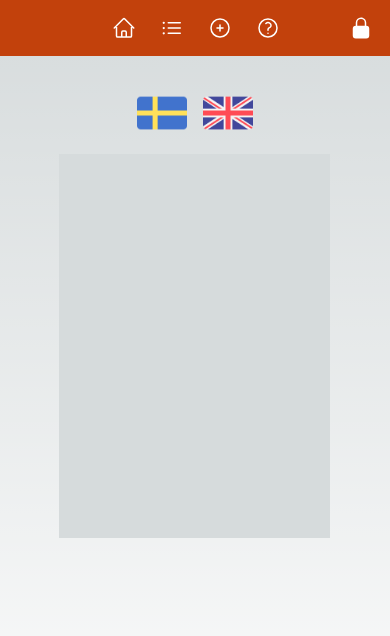
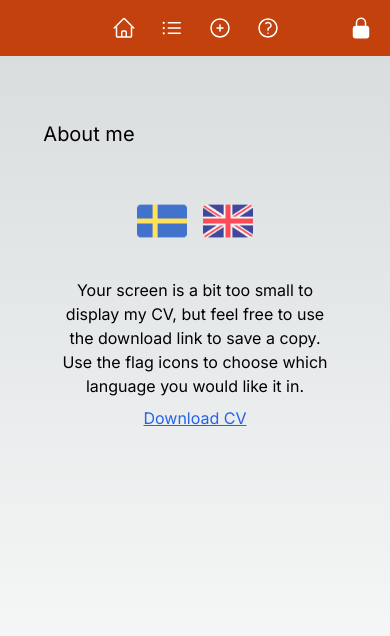
Before and after one commit to EricPudney/next-books, a Next.js app: page /home/about in a window 390 px wide. Shown: the top 636 px of the page. Built offline with nearby package versions, Linux system fonts and the light colour scheme; no server answers.

Commit message:
cv page now responsive

```diff
--- a/app/components/PdfViewer.tsx
+++ b/app/components/PdfViewer.tsx
@@ -1,22 +1,64 @@
-'use client'
-import { useState } from "react";
+"use client";
+import { useEffect, useState } from "react";
 import Image from "next/image";
-
+import { headingStyle } from "../styles";
 
 export default function PdfViewer() {
   const EngCVUrl = "/EricPudneyCV(eng).pdf";
-    const SweCVUrl = "/EricPudneyCV(sv).pdf"
+  const SweCVUrl = "/EricPudneyCV(sv).pdf";
   const [english, setEnglish] = useState(true);
-    const flagWidth = 50
-    const flagHeight = 30
+  const [isSmallScreen, setIsSmallScreen] = useState(false);
+  const flagWidth = 50;
+  const flagHeight = 30;
+
+  useEffect(() => {
+    const handleResize = () => {
+      setIsSmallScreen(window.innerWidth < 900);
+    };
+
+    handleResize();
+    window.addEventListener("resize", handleResize);
+
+    return () => window.removeEventListener("resize", handleResize);
+  }, []);
 
   return (
+    <>
+    <h2 className={headingStyle}>About me</h2>
     <div className="p-4 flex flex-col items-center">
       <div className="p-4 flex flex-row gap-x-4">
-        <Image className="cursor-pointer" src="/swe.png" alt="svenska flaggan" title="Sweden icons created by Freepik - Flaticon" width={flagWidth} height={flagHeight} onClick={() => setEnglish(false)}/>
-        <Image className="cursor-pointer" src="/eng.png" alt="UK flag" title="UK flag icons created by Freepik - Flaticon" width={flagWidth} height={flagHeight} onClick={() => setEnglish(true)}/>
+        <Image
+          className="cursor-pointer"
+          src="/swe.png"
+          alt="svenska flaggan"
+          title="Sweden icons created by Freepik - Flaticon"
+          width={flagWidth}
+          height={flagHeight}
+          onClick={() => setEnglish(false)}
+          />
+        <Image
+          className="cursor-pointer"
+          src="/eng.png"
+          alt="UK flag"
+          title="UK flag icons created by Freepik - Flaticon"
+          width={flagWidth}
+          height={flagHeight}
+          onClick={() => setEnglish(true)}
+          />
       </div>
 
+      {isSmallScreen ? (
+        <div className="text-center mt-4">
+          <p className="mb-2">Your screen is a bit too small to display my CV, but feel free to use the download link to save a copy. Use the flag icons to choose which language you would like it in.</p>
+          <a
+            href={english ? EngCVUrl : SweCVUrl}
+            download
+            className="text-blue-600 underline"
+            >
+            Download CV
+          </a>
+        </div>
+      ) : (
         <div className="w-full max-w-4xl max-h-[1137px] aspect-[1/1.414]">
           <iframe
             src={english ? EngCVUrl : SweCVUrl}
@@ -24,6 +66,8 @@ export default function PdfViewer() {
             className="w-full h-full border-0"
             />
         </div>
+      )}
     </div>
+    </>
   );
 }
```
Lines whose indentation alone changed are shown as unchanged.
